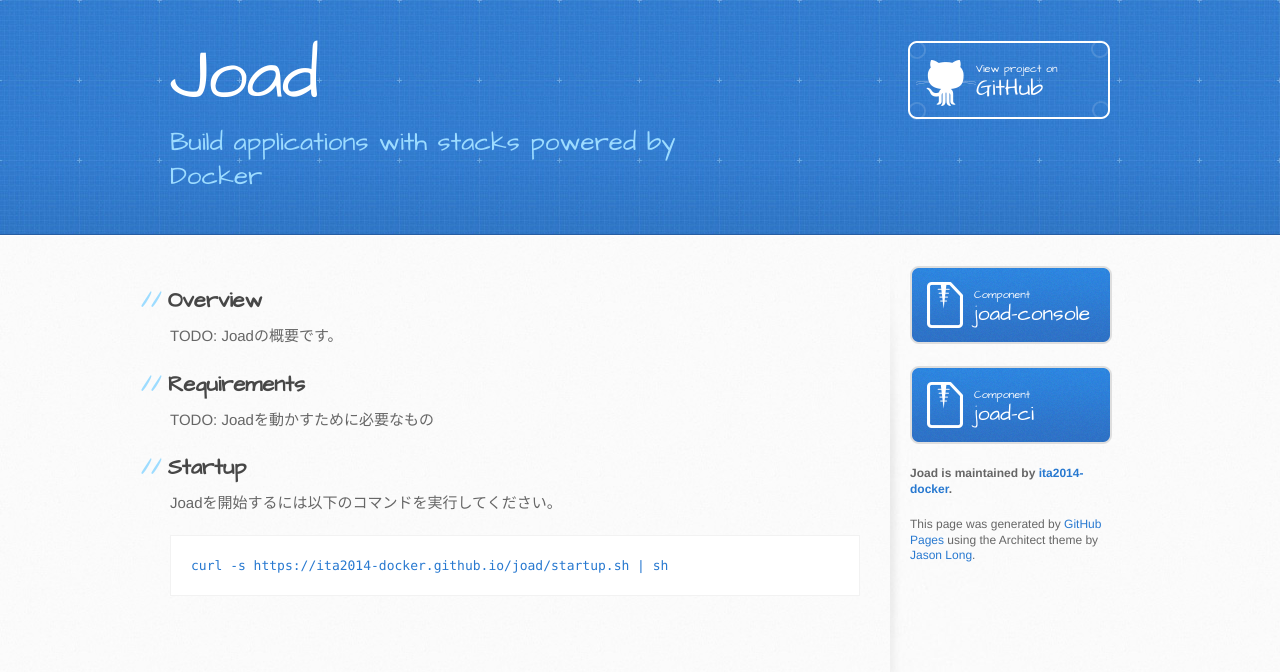
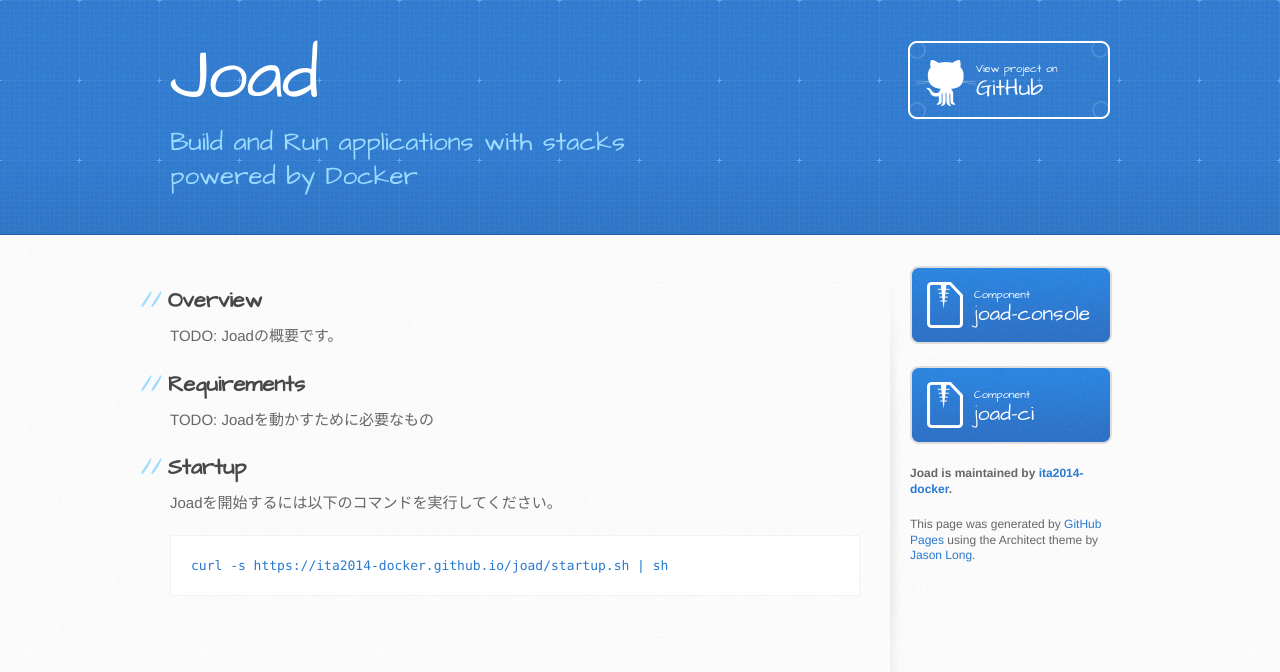
Before and after one commit to ita2014-docker/joad, a Jekyll site: the page built from index.html, in a window 1280 px wide. Shown: the top 672 px of the page. Built offline with Jekyll 4.4.1, drawn with Linux system fonts in a browser that asks for light colours; Markdown is read by kramdown in place of the engine named in the settings.

Commit message:
cosmetic change

```diff
--- a/_layouts/default.html
+++ b/_layouts/default.html
@@ -20,7 +20,7 @@
     <header>
       <div class="inner">
         <h1> {{ site.name }} </h1>
-        <h2>Build applications with stacks powered by Docker</h2>
+        <h2>Build and Run applications with stacks powered by Docker</h2>
         <a href="https://github.com/ita2014-docker" class="button"><small>View project on</small> GitHub</a>
       </div>
     </header>
```
